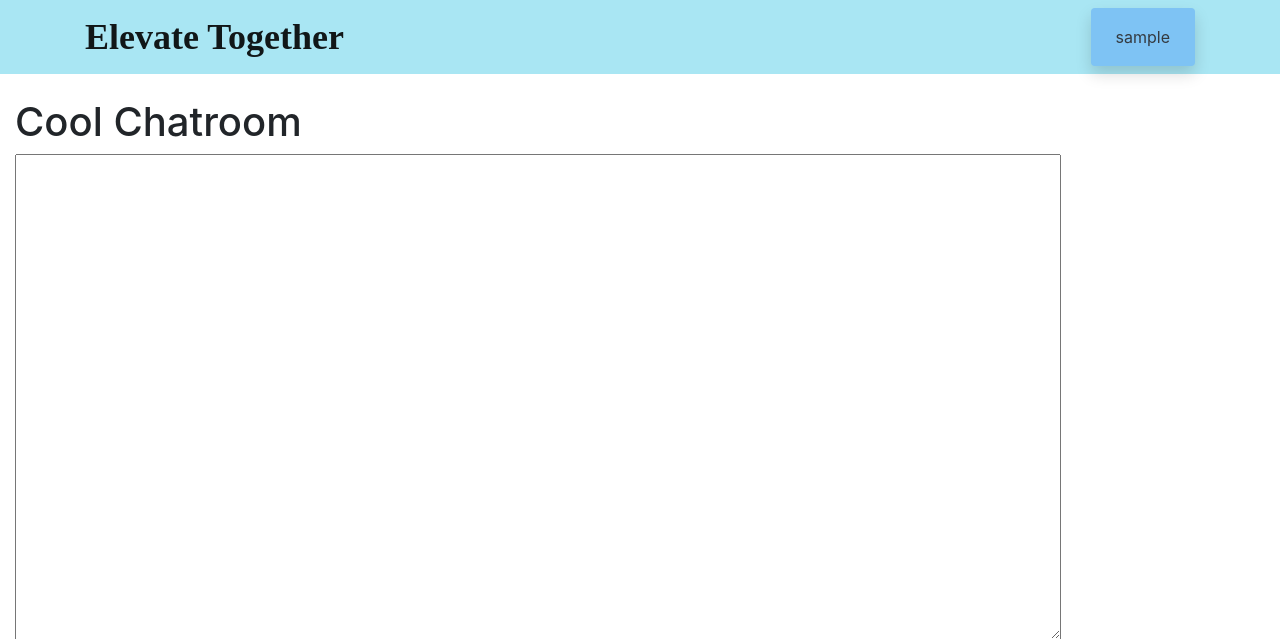
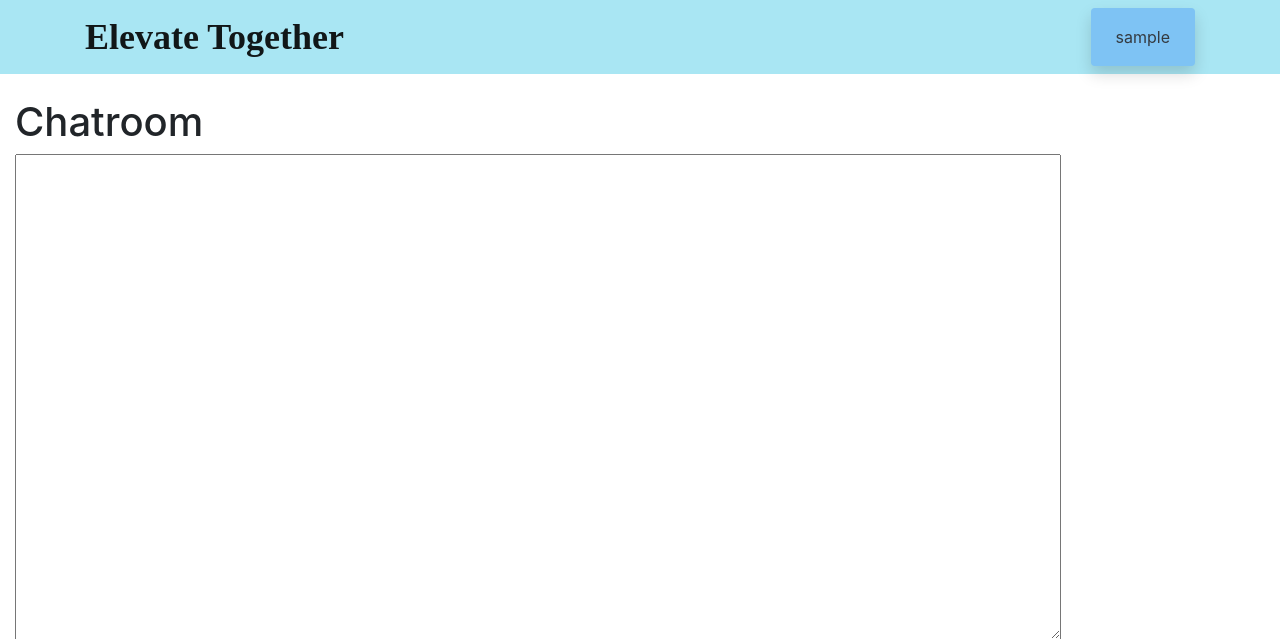
Before and after one commit to ViktorBash/ElevateTogether, a Django app: template mysite/templates/chatroom_for_student.html in a window 1280 px wide. Shown: the top 639 px of the page. Run offline with Django 3.2, Linux system fonts and the light colour scheme; a user stored in the database is signed in; tables that the repository leaves empty hold one stand-in row (values such as "Sample post"); the template is opened without the code that fills it: most values are stand-ins (such as "Sample title", 1, 10 or a date in 2020); parts of the project's set-up code (start-up, migrations or seed data) failed here and were passed over; some libraries are stand-ins or nearby versions.

Commit message:
Fixed dead URL bugs

```diff
--- a/mysite/templates/chatroom_for_student.html
+++ b/mysite/templates/chatroom_for_student.html
@@ -1,6 +1,6 @@
 {% extends 'base.html' %}
 {% block content %}
-<h1>Cool Chatroom</h1>
+<h1>Chatroom</h1>
 
  <textarea id="chat-log" cols="100" rows="20"></textarea><br>
     <input id="chat-message-input" type="text" size="100"><br>
--- a/mysite/templates/learn.html
+++ b/mysite/templates/learn.html
@@ -115,7 +115,7 @@
       </div>
     </div>
     <p class="date">{{profile.description}}</p>
-    <!-- <a href="{% url 'create_chat_by_student' user_uuid=profile.link %}" class="message text-primary h3">Contact Dan</a> -->
+    <a href="{% url 'create_chat_by_student' user_uuid=profile.link %}" class="message text-primary h3">Contact {{ profile.user.username }}</a>
   </div>
   {% endfor %}
 
```
